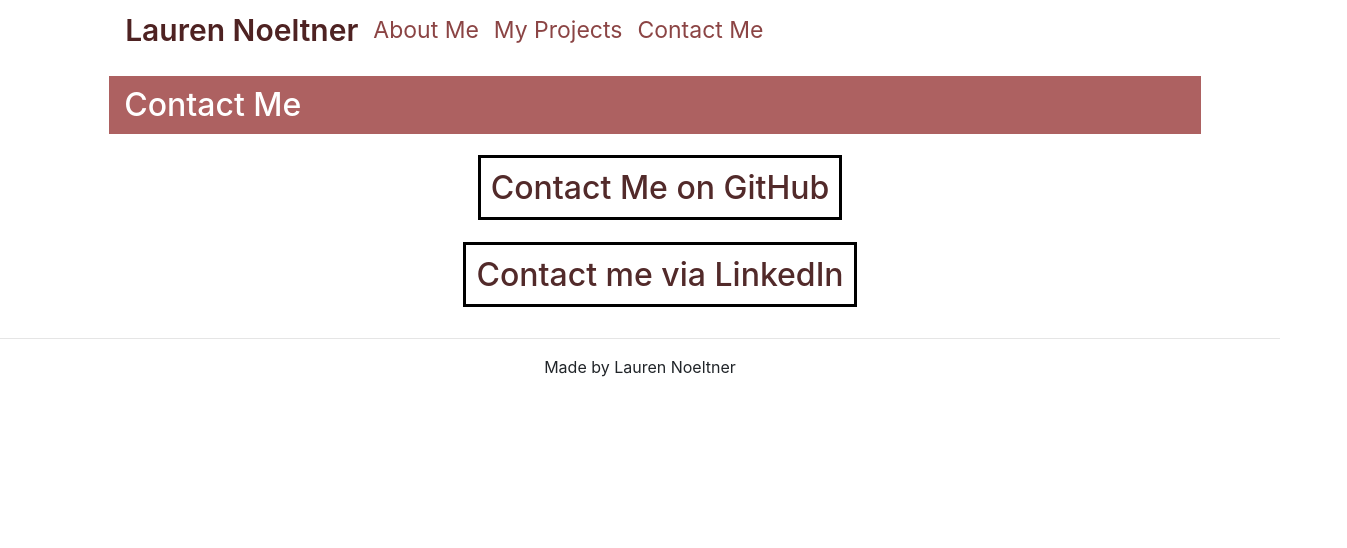
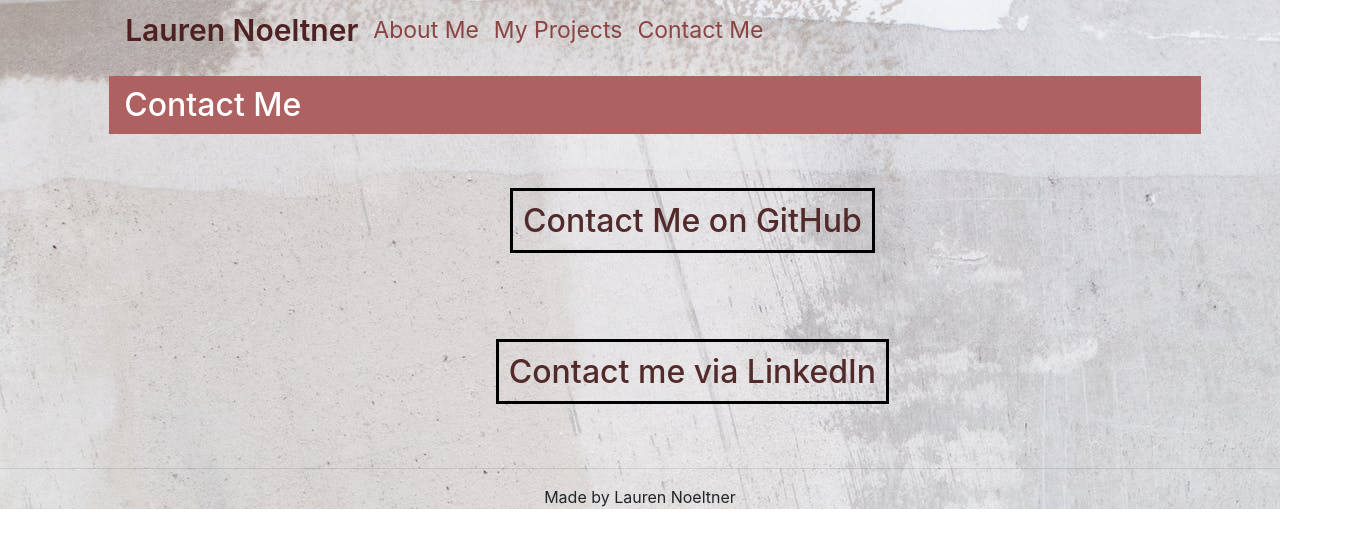
Before and after one commit to LNoeltner1/LaurenNoeltner, a React (Create React App) app in the folder client/: page /Contact in a window 1280 px wide. Shown: the top 548 px of the page, 1347 px wide, since content can reach past the window. Built offline with nearby package versions, Linux system fonts and the light colour scheme.

Commit message:
styling on all pages and added background texture img

```diff
--- a/client/src/App.css
+++ b/client/src/App.css
@@ -33,7 +33,12 @@
     background-color: rgb(173, 97, 97);
     padding: 10px;
     color: white;
-    margin: 15px;;
+    margin: 15px;
+}
+
+.mainWrapper {
+    background-image: url(./Images/whitePaint.jpeg);
+
 }
 
 /* HOME PAGE ITEMS */
@@ -41,7 +46,7 @@
 #homeLauren {
     text-align: center;
     margin-top: 1%;
-    background-color: gray;
+    background-color: rgb(139, 91, 91);
     color: white;
 }
 
@@ -118,12 +123,12 @@
 /* CONTACT STUFF */
 .githubLink {
     text-align: center;
-    margin: 20px;
+    margin: 4%;
 }
 
 .linkedinLink {
     text-align: center;
-    margin: 20px;
+    margin: 4%;
 }
 
 .contactLinks {
--- a/client/src/components/About.jsx
+++ b/client/src/components/About.jsx
@@ -3,6 +3,7 @@ import Header from './Header';
 import Footer from "./Footer";
 import "../App.css";
 import LaurenIMG from "../Images/IMG_0575_83501212705938.JPG";
+import texture from "../Images/paintTexture.jpeg";
 
 
 const About = () => {
--- a/client/src/components/Contact.jsx
+++ b/client/src/components/Contact.jsx
@@ -3,6 +3,7 @@ import "../App.css";
 import Header from "./Header";
 import Footer from "./Footer";
 // import { Link, BrowserRouter as Router, Route, Switch } from "react-router-dom";
+import texture from "../Images/paintTexture.jpeg";
 
 
 const Contact = () => {
--- a/client/src/components/Home.jsx
+++ b/client/src/components/Home.jsx
@@ -3,6 +3,7 @@ import Header from "./Header";
 import { Link, BrowserRouter as Router, Route, Switch } from "react-router-dom";
 // import About from "./About";
 import "../App.css";
+import texture from "../Images/paintTexture.jpeg";
 
 
 
@@ -11,7 +12,7 @@ import "../App.css";
 
 const Home = () => {
     return (
-        <div>
+        <div className="mainWrapper">
             <div className="row">
                 <div className="col-1"></div>
                 <div className="col-10">
```
Also changed, not shown: client/src/Images/paintTexture.jpeg (added), client/src/Images/whitePaint.jpeg (added).
